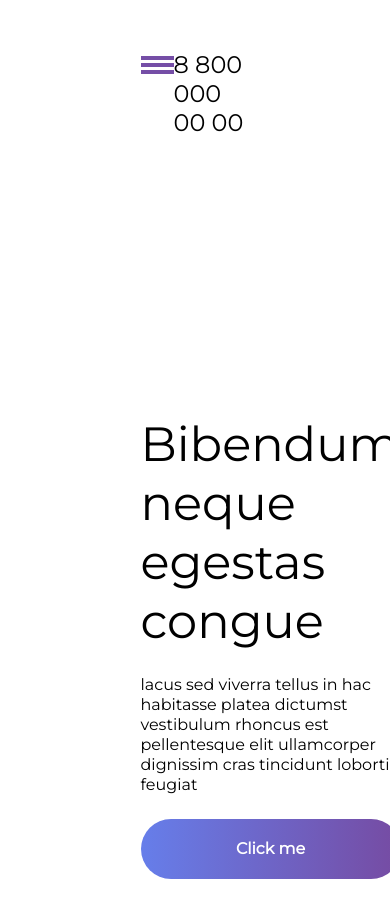
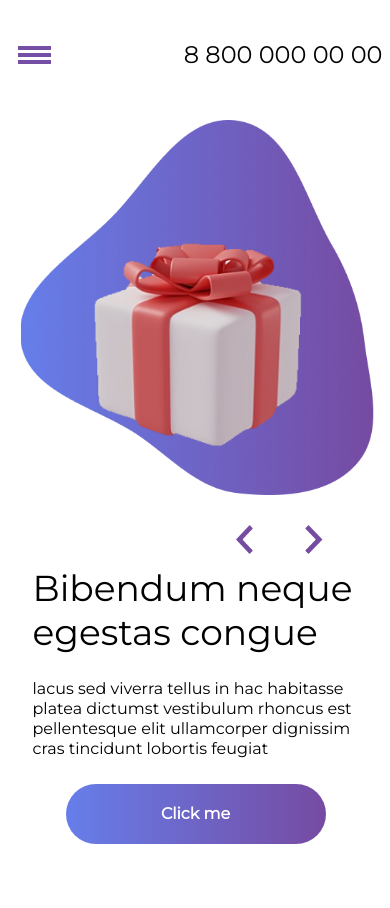
Before and after one commit to Mary-fox/VH-PROJECT, a plain HTML site: page index.html in a window 390 px wide. After the commit the page ends 844 px from the top, so only its background shows below. Drawn offline with Linux system fonts and the light colour scheme.

Commit message:
feat: add media max 1050px and 825px

```diff
--- a/css/style.css
+++ b/css/style.css
@@ -26,7 +26,7 @@ body {
     margin: 0 auto;
     padding: 0 145px 0 140.5px;
 }
-.wrapper__main {
+.container {
     max-width: 1440px;
     margin: 0 auto;
     padding: 0 107px 0 140.5px;
@@ -83,6 +83,7 @@ body {
 }
 .popup .nav__list > li {
     width: 100%;
+    position: relative;
 }
 .popup .nav__list > li > a {
     width: 100%;
@@ -93,6 +94,29 @@ body {
     line-height: 29px;
     color: #000000;
 }
+.popup .nav__list > li > a:hover {
+    transform-origin: top left;
+    transform: rotate(-12deg);
+    color: #764BA2;
+}
+.popup .nav__list > li:nth-child(5) > a:hover {
+    transform-origin: top left;
+    transform: rotate(0)
+}
+
+.popup .nav__list > li > p {
+    position: absolute;
+    top: 14px;
+    left: 65px;
+    opacity: 0;
+    font-weight: 400;
+    font-size: 11.5862px;
+    line-height: 14px;
+}
+.popup .nav__list > li > a:hover + p {
+    opacity: 1;
+}
+
 .popup .nav__list > li:nth-child(4) {
     padding-bottom: 87px;
 }
@@ -109,10 +133,10 @@ body {
     left: 0;
     width: 100%;
     height: 100%;
-    background: rgba(0,0,0,.2);
+    background: rgba(87, 47, 78, 0.2);
     transition: 1s;
 }
-.header__content{
+.header{
     display: flex;
     justify-content: space-between;
     padding-top: 50px;
@@ -128,6 +152,7 @@ body {
     border: 0;
     align-self: flex-end;
     padding: 29px 21px 202px 0;
+    cursor: pointer;
 }
 
 
@@ -184,9 +209,8 @@ body {
     margin-left: 150px;
     overflow: hidden;
     position: relative;
-
 }
-.slider__container_background {
+.slider__background {
     object-fit: cover;
     width: 494px;
     height: 523px;
@@ -215,7 +239,6 @@ body {
     border: 0;
     cursor: pointer;
 }
-
 .slider__item.active {
     z-index: 1;
     transform: translate(4%,20%) rotate(360deg);
@@ -223,6 +246,118 @@ body {
     transition: transform 1s ease-in-out;
 
   }
-  .slider__item.prew {
+.slider__item.prew {
     transform: translate(-150%, 150%) rotate(0deg);
-  }
+}
+.main__btn:hover {
+    background:  linear-gradient(90deg, #F093FB 0%, #F5576C 100%);
+}
+.main__btn:active {
+    background:  linear-gradient(90deg, #F093FB 0%, #F5576C 100%);
+}
+
+
+@media (max-width: 1050px) {
+    .wrapper,.container {
+        max-width: 834px;
+        margin: 0 auto;
+        padding: 0 37px 0 38px;
+    }
+    .header {
+        padding-top: 75px;
+    }
+    .main{
+        max-width: 834px;
+    }
+    .main__content {
+        margin-top: 195px;
+        gap: 0;
+    }
+    .main__title {
+        margin-bottom: 36px;
+        width: 430px;
+    }
+    .main__text {
+        max-width: 360px;
+        padding-bottom: 35px;
+    }
+    .slider{
+        gap: 8px;
+
+    }
+    .slider__container {
+        margin-left: 0;
+        width: 354px;
+        height: 435px;
+        justify-content: left;
+        left: -24px;
+    }
+    .slider__background  {
+        width: 353px;
+        height: 375px;
+    }
+    .slider__item {
+        top: 21px;
+        left: 9px;
+        width: 309px;
+        height: 299px;
+    }
+    .slider__arrow {
+        margin-right: 122px;
+    }
+}
+@media (max-width: 825px) {
+    .wrapper {
+        max-width: 375px;
+        margin: 0 auto;
+        padding: 0 0px 0 10px;
+    }
+    .container {
+        max-width: 375px;
+        margin: 0 auto;
+        padding: 0 0px 0 25px;
+    }
+    .header {
+        padding-top: 40px;
+    }
+    .main{
+        flex-direction: column-reverse;
+    }
+    .main__title {
+        width: 325px;
+        margin-bottom: 25px;
+    }
+    .main__text {
+        padding-bottom: 25px;
+    }
+    .slider {
+        margin-top: 20px;
+    }
+    .slider__container {
+        left: -8px;
+    }
+    .slider__item {
+        top: 39px;
+    }
+    .slider__prew img, .slider__next img{
+        width: 17.92px;
+        height: 29px;
+    }
+    .slider__arrow {
+        margin-right: 60px;
+        width: 87px;
+    }
+    .slider {
+        gap: 0px;
+    }
+    .main__content {
+        margin-top: 8px;
+    }
+    .main__title {
+        font-size: 36px;
+        line-height: 44px;
+    }
+    .main__btn {
+        margin-left: 33px;
+    }
+}
--- a/index.html
+++ b/index.html
@@ -6,15 +6,15 @@
     <meta name="viewport" content="width=device-width, initial-scale=1.0">
     <link rel="stylesheet" href="./css/normalize.css">
     <link rel="stylesheet" href="./css/style.css">
-    <link rel="preconnect" href="https://fonts.googleapis.com" />
-    <link rel="preconnect" href="https://fonts.gstatic.com" crossorigin />
-    <link href="https://fonts.googleapis.com/css2?family=Montserrat&display=swap" rel="stylesheet"/>
+    <link rel="preconnect" href="https://fonts.googleapis.com">
+    <link rel="preconnect" href="https://fonts.gstatic.com" crossorigin>
+    <link href="https://fonts.googleapis.com/css2?family=Montserrat&display=swap" rel="stylesheet">
     <title>VH-PROJECT</title>
 </head>
 <body>
     <header>
         <div class="wrapper">
-            <div class="header__content">
+            <div class="header">
                 <nav class="nav">
                     <div class="hamb">
                         <div class="hamb__field" id="hamb">
@@ -24,13 +24,12 @@
                         </div>
                       </div>
                     <ul class="nav__list">
-                        <li class="nav__item"><a href="#">Menu 1</a></li>
-                        <li class="nav__item"><a href="#">Menu 2</a></li>
-                        <li class="nav__item"><a href="#">Menu 3</a></li>
-                        <li class="nav__item"><a href="#">Menu 4</a></li>
+                        <li class="nav__item"><a href="#">Menu 1</a><p>GO</p></li>
+                        <li class="nav__item"><a href="#">Menu 2</a><p>GO</p></li>
+                        <li class="nav__item"><a href="#">Menu 3</a><p>GO</p></li>
+                        <li class="nav__item"><a href="#">Menu 4</a><p>GO</p></li>
                         <li class="nav__item">
-                            <a href="tel:8-800-000-00-00" class="nav__item-phone"
-                            >8 800 000 00 00</a>
+                            <a href="tel:8-800-000-00-00" class="nav__item-phone">8 800 000 00 00</a>
                         </li>
                     </ul>
                 </nav>
@@ -39,14 +38,13 @@
                 </div>
                 <div class="black-layer"></div>
                 <div class="header__phone">
-                    <a href="tel:8-800-000-00-00" class="header__link"
-                    >8 800 000 00 00</a>
+                    <a href="tel:8-800-000-00-00" class="header__link">8 800 000 00 00</a>
                 </div>
             </div>
         </div>
     </header>
     <main>
-        <div class="wrapper__main">
+        <div class="container">
             <div class="main">
                 <div class="main__content">
                     <h1 class="main__title">Bibendum neque egestas congue</h1>
@@ -55,7 +53,7 @@
                 </div>
                 <div class="slider">
                         <div class="slider__container">
-                            <img class="slider__container_background" src="./assets/img/Slider-background.png" alt="background">
+                            <img class="slider__background" src="./assets/img/Slider-background.png" alt="background">
                             <!-- <div class="slider__content"> -->
                                 <img src="./assets/img/slide1.png" alt="gift 1" class="slider__item ">
                                 <img src="./assets/img/slide2.png" alt="gift 2" class="slider__item ">
@@ -63,21 +61,17 @@
                             <!-- </div> -->
                         </div>
                         <div class="slider__arrow">
-                            <button class="slider__arrow_prew">
+                            <button class="slider__prew">
                                 <img src="./assets/img/prew.png" alt="btn prew">
                             </button>
-                            <button class="slider__arrow_next">
+                            <button class="slider__next">
                                 <img src="./assets/img/next.png" alt="btn next">
                             </button>
                         </div>
-
-
-
-                    </div>
-
+                </div>
             </div>
         </div>
     </main>
-    <script src="/script.js" ></script>
+    <script src="script.js" ></script>
 </body>
 </html>
--- a/script.js
+++ b/script.js
@@ -1,7 +1,7 @@
 //slider
 
-const prevBtn = document.querySelector(".slider__arrow_prew");
-const nextBtn = document.querySelector(".slider__arrow_next");
+const prevBtn = document.querySelector(".slider__prew");
+const nextBtn = document.querySelector(".slider__next");
 const slides = document.querySelectorAll(".slider__item");
 let currentIndex = 0;
 
```
